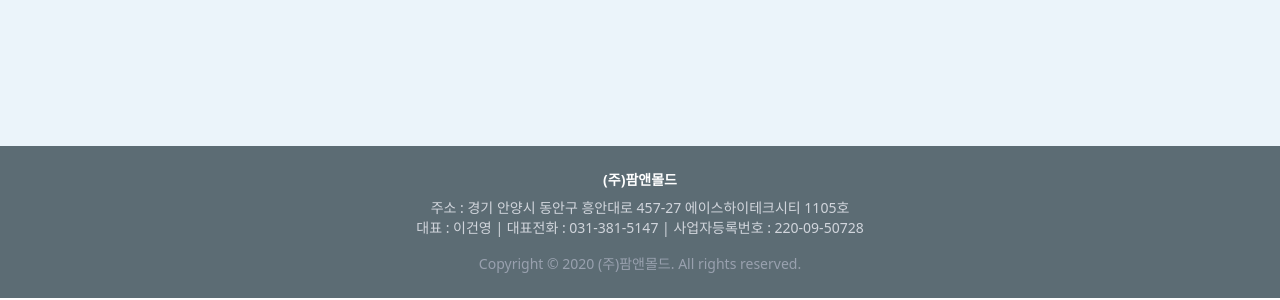
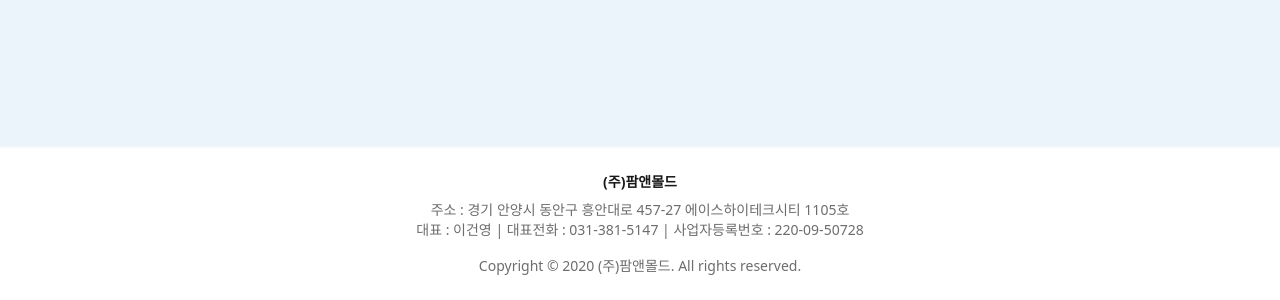
Before and after one commit to ph-mold/ph-mold-web, a Next.js app: page / in a window 1280 px wide. Shown: the part 2864-3164 px from the top of the page. Built offline with nearby package versions, Linux system fonts and the light colour scheme.

Commit message:
[Update] footer 색상 변경

```diff
--- a/components/common/Footer.tsx
+++ b/components/common/Footer.tsx
@@ -2,21 +2,21 @@
 
 export default function Footer() {
   return (
-    <footer className="text-reverseForground w-full bg-[#5c6c74] py-6 text-center text-sm">
+    <footer className="border-background2 w-full border-t-2 py-6 text-center text-sm">
       <div className="mx-auto max-w-[1080px] px-6">
         {/* 회사 정보 */}
         <p className="font-semibold">(주)팜앤몰드</p>
 
-        <p className="mt-2 text-gray-300">
+        <p className="text-foreground2 mt-2">
           주소 : 경기 안양시 동안구 흥안대로 457-27 에이스하이테크시티 1105호
         </p>
-        <p className="text-gray-300">
+        <p className="text-foreground2">
           대표 : 이건영 | 대표전화 : 031-381-5147 | 사업자등록번호 :
           220-09-50728
         </p>
 
         {/* 저작권 표시 */}
-        <p className="mt-4 text-gray-400">
+        <p className="text-foreground2 mt-4">
           Copyright © 2020 (주)팜앤몰드. All rights reserved.
         </p>
       </div>
```
